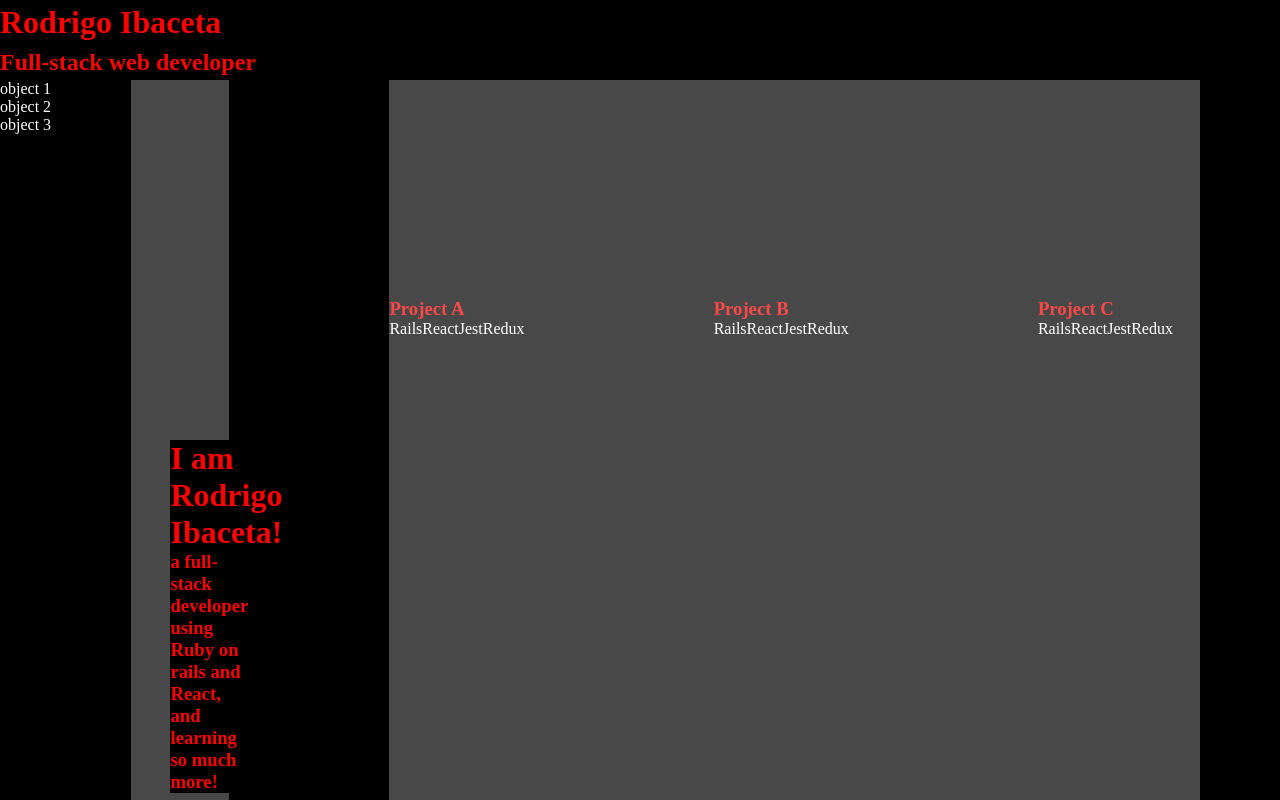
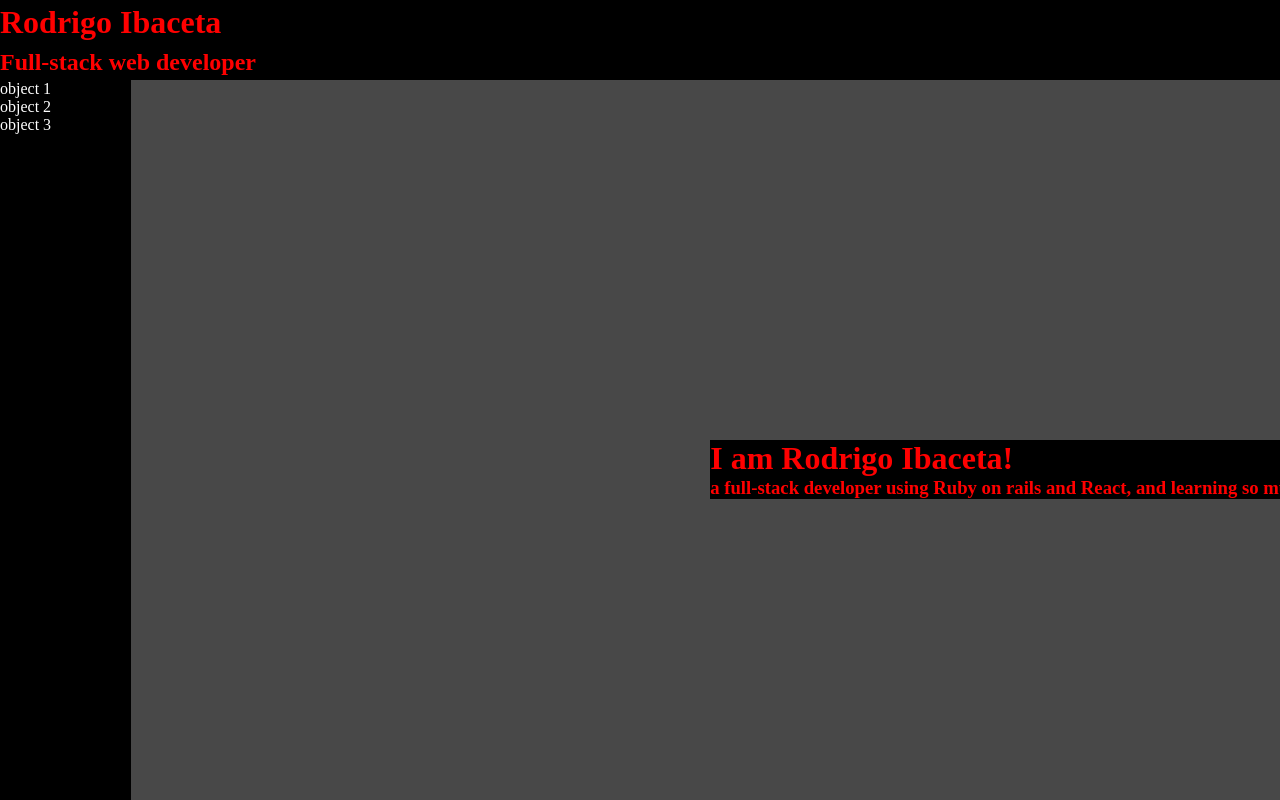
Before and after one commit to RokoVarano/portfolio, a React (Create React App) app: page / in a window 1280 px wide. Built offline with nearby package versions, Linux system fonts and the light colour scheme.

Commit message:
small fix

```diff
--- a/src/components/main.scss
+++ b/src/components/main.scss
@@ -2,4 +2,5 @@
     display: flex;
     width: 100%;
     overflow-y: auto;
+    flex-direction: column;
 }
--- a/src/components/screenitem.scss
+++ b/src/components/screenitem.scss
@@ -1,6 +1,6 @@
 .screenitem-component {
     min-height: 90vh;
-    width: 100%;
+    min-width: 100%;
     position: relative;
     margin: 5rem;
 
```
